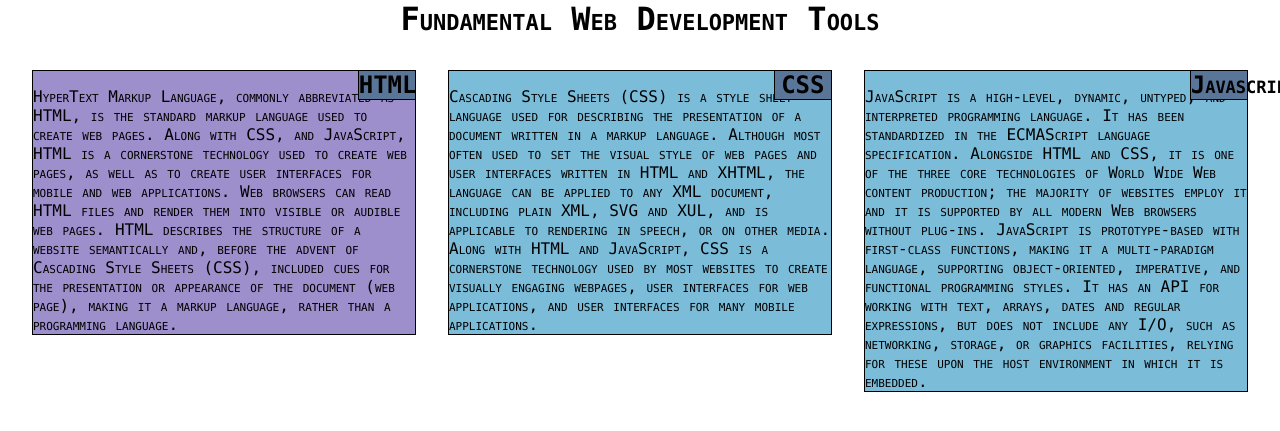
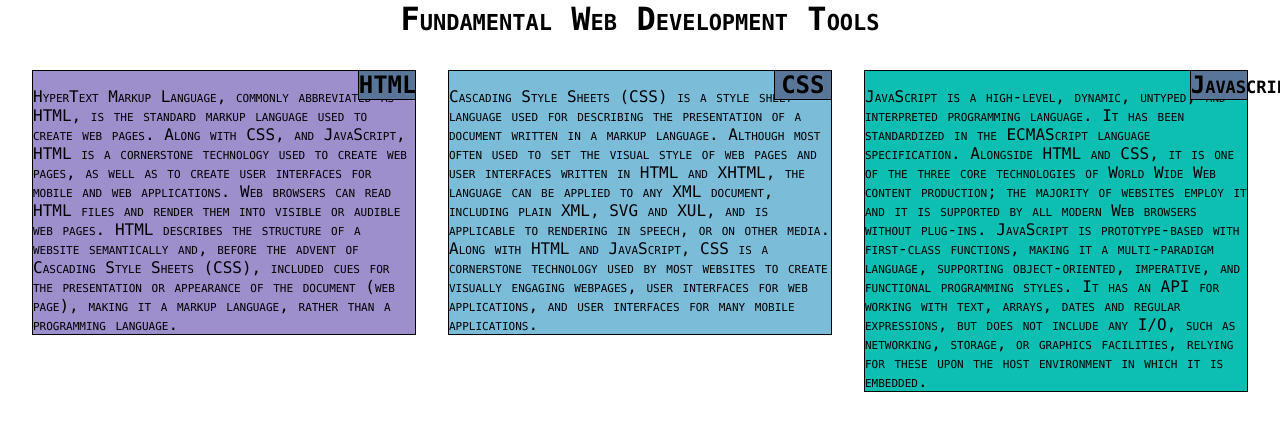
Before and after one commit to rgodinez/rgodinez.github.io, a Jekyll site: the page coursera/module2/index.html, which Jekyll copies as it is, in a window 1280 px wide. Shown: the top 431 px of the page. Built offline with Jekyll 4.4.1, drawn with Linux system fonts in a browser that asks for light colours.

Commit message:
working baby

```diff
--- a/coursera/module2/index.html
+++ b/coursera/module2/index.html
@@ -21,7 +21,6 @@
 }
 
 section {
-  background-color: #7BBCD9;
   border: 1px solid black;
   position: relative;
 }
@@ -32,11 +31,11 @@
 }
 
 #section2 {
-  color: #000000;
+  background-color: #7BBCD9;
 }
 
 #section3 {
-  color: #000000;
+  background-color: #0DBEB2;
 }
 
 h2 {
```
